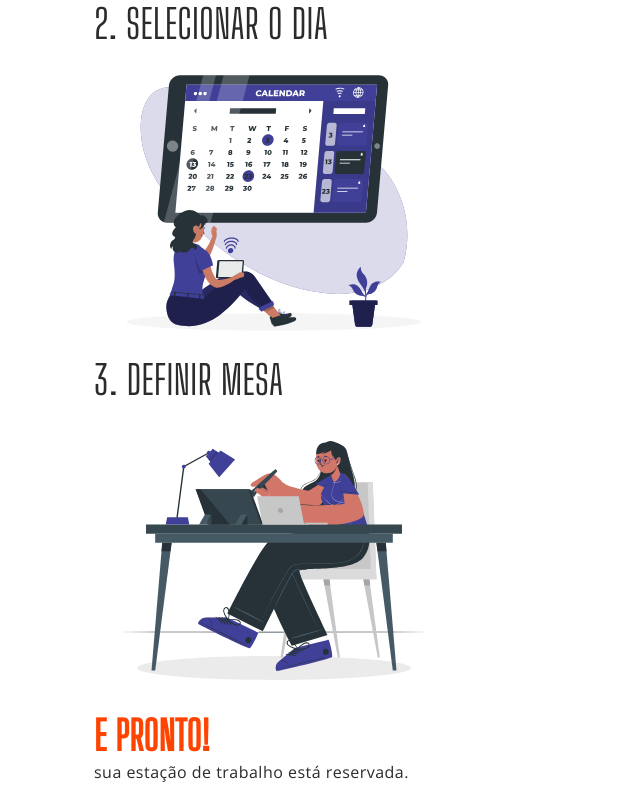
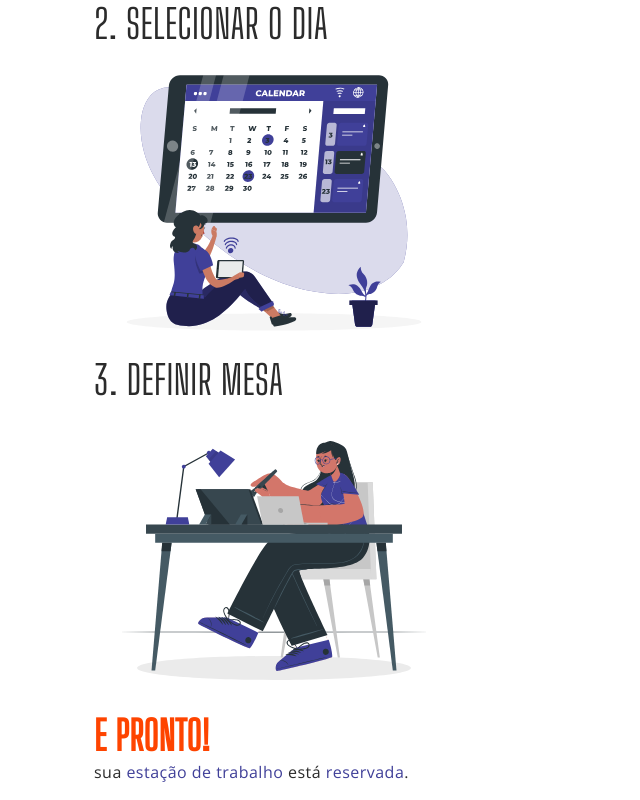
Before and after one commit to RickQs/imersaodev, a React (Create React App) app: page / in a window 1280 px wide. Shown: the part 1245-2045 px from the top of the page, without its empty margins (0-640 px from the left). Built offline with nearby package versions, Linux system fonts and the light colour scheme.

Commit message:
refactor: added color style

```diff
--- a/src/Pages/Home/Home.jsx
+++ b/src/Pages/Home/Home.jsx
@@ -83,7 +83,7 @@ const Home = () => {
 
                     <div>
                         <h1 className='orange fw-800 m-0'>E PRONTO!</h1>
-                        <p className='black text-content fs-6'>sua estação de trabalho está reservada.</p>
+                        <p className='black text-content fs-6'>sua <span className='purple'>estação de trabalho</span> está <span className='purple'>reservada</span>.</p>
                     </div>
                 </div>
             </div>
```
